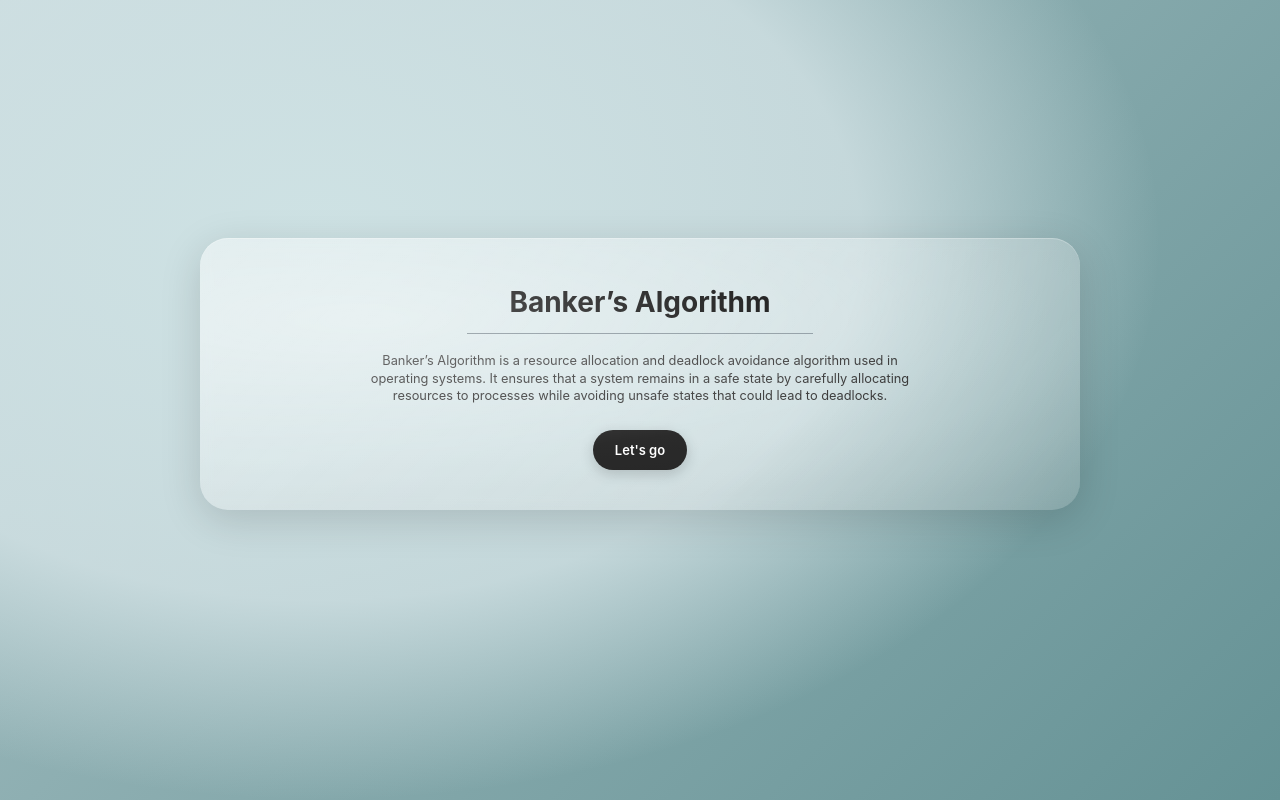
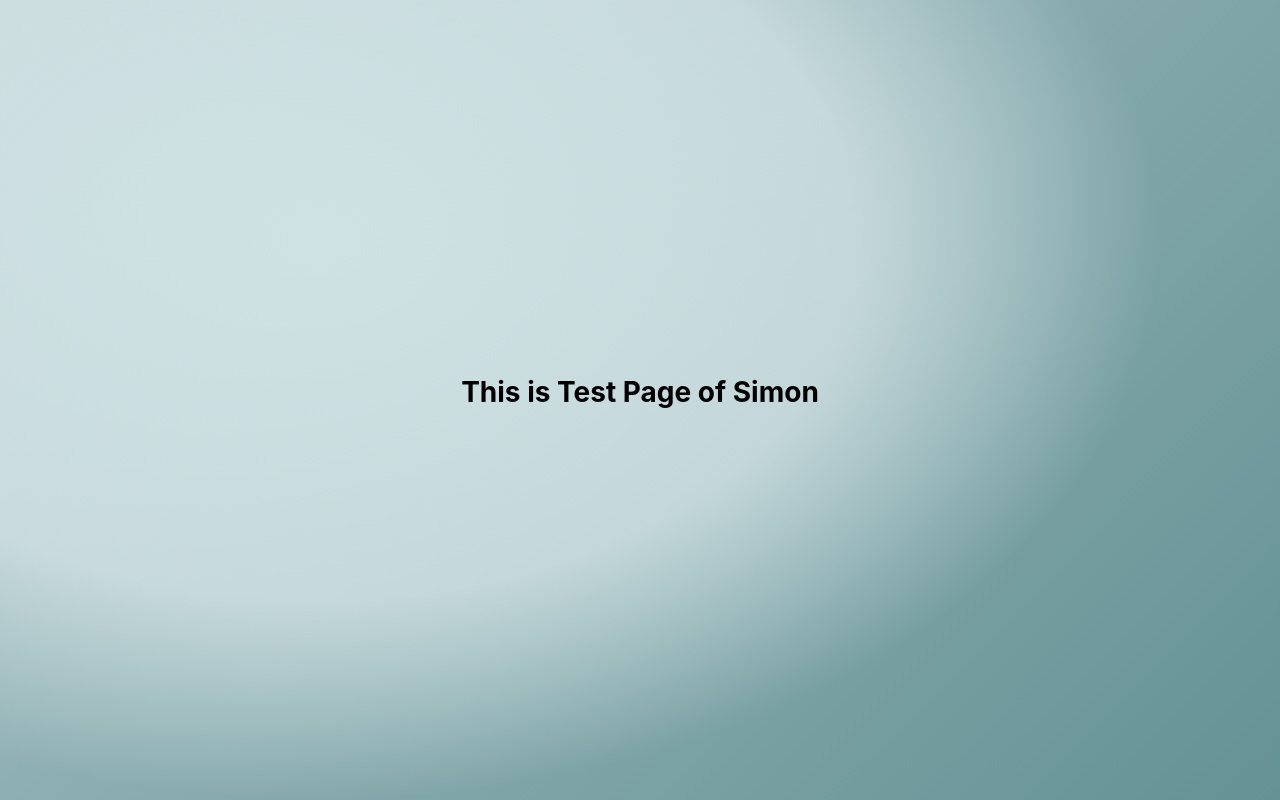
Before and after one commit to pls2s/OS-Project, a React (Vite) app in the folder OS-Project/: page /next in a window 1280 px wide. Built offline with nearby package versions, Linux system fonts and the light colour scheme.

Commit message:
เพิ่มRoute ทำให้ปุ่มไปหน้าSetUp

```diff
--- a/OS-Project/package.json
+++ b/OS-Project/package.json
@@ -11,7 +11,8 @@
   },
   "dependencies": {
     "react": "^19.1.1",
-    "react-dom": "^19.1.1"
+    "react-dom": "^19.1.1",
+    "react-router-dom": "^7.9.5"
   },
   "devDependencies": {
     "@eslint/js": "^9.36.0",
--- a/OS-Project/src/App.jsx
+++ b/OS-Project/src/App.jsx
@@ -1,13 +1,14 @@
-
+import { Routes, Route } from 'react-router-dom' // 1. Import เข้ามา
 import './App.css'
 import WelcomePage from './components/WelcomePage'
+import Test from './components/Test'
+
 function App() {
-
-
   return (
-    <>
-      <WelcomePage/>
-    </>
+    <Routes>
+      <Route path="/" element={<WelcomePage />} />
+      <Route path="/next" element={<Test />} />
+    </Routes>
   )
 }
 
--- a/OS-Project/src/components/Test.jsx
+++ b/OS-Project/src/components/Test.jsx
@@ -1,10 +1,10 @@
-
+import './WelcomePage.css'
 
 function Test() {
     return(
-
-        <div>Test</div>
+        <div className="cont">
+            <h1>This is Test Page of Simon</h1>
+        </div>
     )
-
 }
 export default Test
--- a/OS-Project/src/components/WelcomePage.jsx
+++ b/OS-Project/src/components/WelcomePage.jsx
@@ -1,11 +1,13 @@
-// import { useNavigate } from "react-router-dom"
+import { useNavigate } from "react-router-dom"
 import "./WelcomePage.css"
+
 function WelcomePage() {
-    // const navigate = useNavigate()
+    const navigate = useNavigate()
 
-    // function handelWelcome() {
-    //     navigate("/")
-    // }
+    function handleWelcome() {
+        navigate("/next")
+    }
+
     return(
     <div className="cont">
         <main class="wrap">
@@ -17,11 +19,10 @@ function WelcomePage() {
                     ensures that a system remains in a safe state by carefully allocating resources to processes while avoiding
                     unsafe states that could lead to deadlocks.
                 </p>
-                <button class="btn" type="button">Let's go</button>
+                <button class="btn" type="button" onClick={handleWelcome}>Let's go</button>
             </section>
         </main>
     </div>
     )
-
 }
 export default WelcomePage
--- a/OS-Project/src/main.jsx
+++ b/OS-Project/src/main.jsx
@@ -1,11 +1,13 @@
 import { StrictMode } from 'react'
 import { createRoot } from 'react-dom/client'
+import { BrowserRouter } from 'react-router-dom'
 import './index.css'
 import App from './App.jsx'
 
 createRoot(document.getElementById('root')).render(
   <StrictMode>
-    <App />
-
+    <BrowserRouter>
+      <App />
+    </BrowserRouter>
   </StrictMode>,
 )
```
Also changed, not shown: 1 other file (tests, documents, lock files or other folders).
